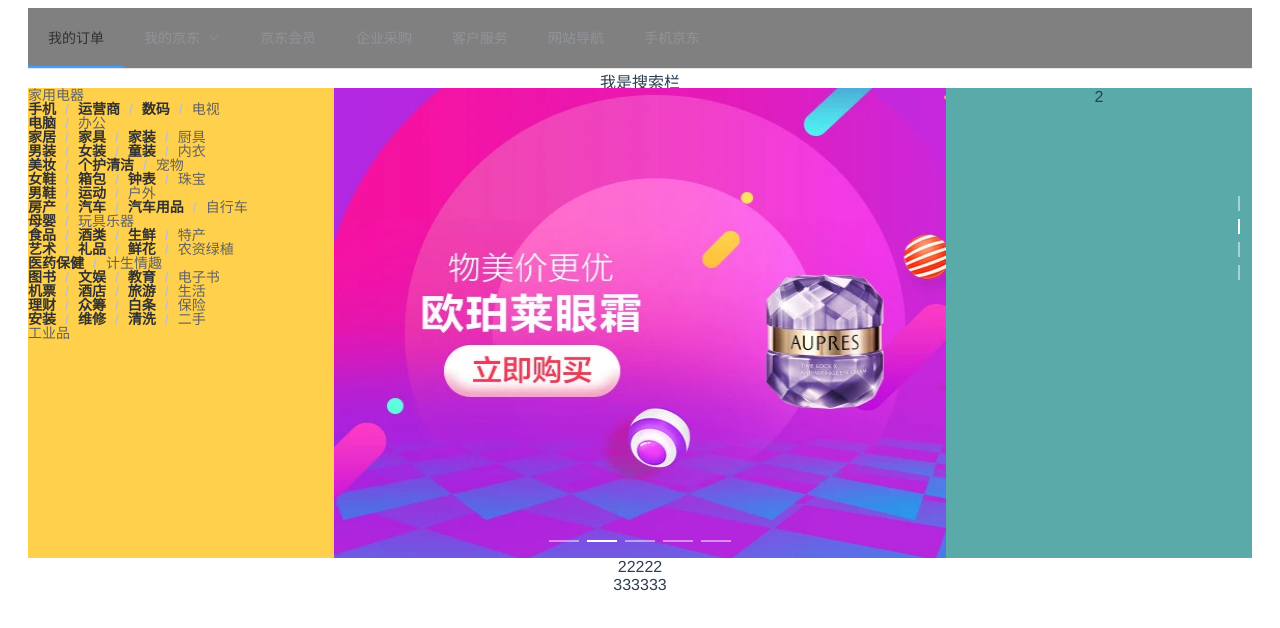
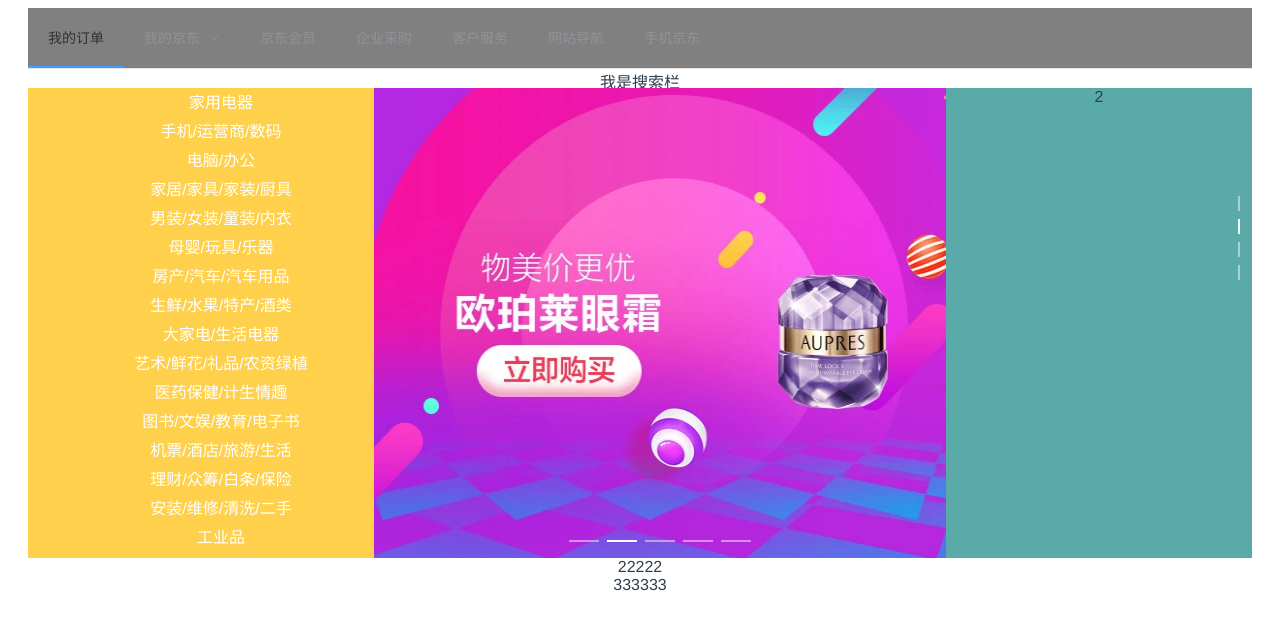
Before and after one commit to zhanggyy/shop, a Vue app: page /#/index in a window 1280 px wide. Shown: the top 628 px of the page. Built offline with nearby package versions, Linux system fonts and the light colour scheme.

Commit message:
加入config

```diff
--- a/src/components/HelloWorld.vue
+++ b/src/components/HelloWorld.vue
@@ -35,9 +35,9 @@
 export default {
   name: 'HelloWorld',
   props: {
-    msg: String
-  }
-}
+    msg: String,
+  },
+};
 </script>
 
 <!-- Add "scoped" attribute to limit CSS to this component only -->
--- /dev/null
+++ b/src/config/config.js
@@ -0,0 +1,157 @@
+// 配置文件
+export default {
+  // 商品分类列表
+  navBars: [
+    {
+      text: '家用电器',
+    },
+    {
+      text: '手机/运营商/数码',
+    },
+    {
+      text: '电脑/办公',
+    },
+    {
+      text: '家居/家具/家装/厨具',
+    },
+    {
+      text: '男装/女装/童装/内衣',
+    },
+    {
+      text: '母婴/玩具/乐器',
+    },
+    {
+      text: '房产/汽车/汽车用品',
+    },
+    {
+      text: '生鲜/水果/特产/酒类',
+    },
+    {
+      text: '大家电/生活电器',
+    },
+    {
+      text: '艺术/鲜花/礼品/农资绿植',
+    },
+    {
+      text: '医药保健/计生情趣',
+    },
+    {
+      text: '图书/文娱/教育/电子书',
+    },
+    {
+      text: '机票/酒店/旅游/生活',
+    },
+    {
+      text: '理财/众筹/白条/保险',
+    },
+	  {
+	  	text: '安装/维修/清洗/二手',
+	  },
+	  {
+	  	text: '工业品',
+	  },
+  ],
+  // 商品数组
+  goods: [
+    {
+      name: 'nuotai',
+      text: '诺泰暖宫护腰艾灸加热女生必备神器',
+      address: '山东泰安',
+      type: '包邮',
+      price: '536.00',
+      onlinePrice: '208.00',
+      cover: './static/images/nuotai01.jpg',
+      poster: './static/images/slide01.png',
+      color: '#e8e8e8',
+      images: [
+        './static/images/nuotai01.jpg',
+        './static/images/nuotai02.jpg',
+        './static/images/nuotai03.jpg',
+        './static/images/nuotai04.jpg',
+        './static/images/nuotai05.jpg',
+      ],
+      thumbnails: [
+        './static/images/nuotai01_sm.jpg',
+        './static/images/nuotai02_sm.jpg',
+        './static/images/nuotai03_sm.jpg',
+        './static/images/nuotai04_sm.jpg',
+        './static/images/nuotai05_sm.jpg',
+      ],
+    },
+    {
+      name: 'qixi',
+      text: '七喜柠檬味碳酸饮料整箱330ml*24促销装',
+      address: '上海',
+      type: '满88(20kg内)包邮',
+      price: '48.90',
+      onlinePrice: '43.90',
+      cover: './static/images/qixi01.jpg',
+      poster: './static/images/slide02.png',
+      color: '#17b14f',
+      images: [
+        './static/images/qixi01.jpg',
+        './static/images/qixi02.jpg',
+        './static/images/qixi03.jpg',
+        './static/images/qixi04.jpg',
+        './static/images/qixi05.jpg',
+      ],
+      thumbnails: [
+        './static/images/qixi01_sm.jpg',
+        './static/images/qixi02_sm.jpg',
+        './static/images/qixi03_sm.jpg',
+        './static/images/qixi04_sm.jpg',
+        './static/images/qixi05_sm.jpg',
+      ],
+    },
+    {
+      name: 'bama',
+      text: '八马茶业 铁观音茶叶浓香型赛珍珠1000g',
+      address: '广东深圳',
+      type: '包邮',
+      price: '800.00',
+      onlinePrice: '600.00',
+      cover: './static/images/bama01.jpg',
+      poster: './static/images/slide03.png',
+      color: '#e8e8e8',
+      images: [
+        './static/images/bama01.jpg',
+        './static/images/bama02.jpg',
+        './static/images/bama03.jpg',
+        './static/images/bama04.jpg',
+        './static/images/bama05.jpg',
+      ],
+      thumbnails: [
+        './static/images/bama01_sm.jpg',
+        './static/images/bama02_sm.jpg',
+        './static/images/bama03_sm.jpg',
+        './static/images/bama04_sm.jpg',
+        './static/images/bama05_sm.jpg',
+      ],
+    },
+    {
+      name: 'Lee',
+      text: 'Lee男装 2018春夏X-LINE白色短袖T恤 秒变男神',
+      address: '上海',
+      type: '包邮',
+      price: '350.00',
+      onlinePrice: '239.00',
+      cover: './static/images/Lee01.jpg',
+      poster: './static/images/slide04.png',
+      color: '#96520c',
+      images: [
+        './static/images/Lee01.jpg',
+        './static/images/Lee02.jpg',
+        './static/images/Lee03.jpg',
+        './static/images/Lee04.jpg',
+        './static/images/Lee05.jpg',
+      ],
+      thumbnails: [
+        './static/images/Lee01_sm.jpg',
+        './static/images/Lee02_sm.jpg',
+        './static/images/Lee03_sm.jpg',
+        './static/images/Lee04_sm.jpg',
+        './static/images/Lee05_sm.jpg',
+      ],
+    },
+  ],
+};
--- a/src/main.js
+++ b/src/main.js
@@ -1,16 +1,16 @@
-import Vue from 'vue'
-import App from './App.vue'
-import ElementUI from 'element-ui'
-import 'element-ui/lib/theme-chalk/index.css'
-import router from './router'
-import store from './store'
+import Vue from 'vue';
+import App from './App.vue';
+import ElementUI from 'element-ui';
+import 'element-ui/lib/theme-chalk/index.css';
+import router from './router';
+import store from './store';
 
 
-Vue.use(ElementUI)
-Vue.config.productionTip = false
+Vue.use(ElementUI);
+Vue.config.productionTip = false;
 
 new Vue({
   router,
   store,
-  render: h => h(App)
-}).$mount('#app')
+  render: (h) => h(App),
+}).$mount('#app');
--- a/src/views/index.vue
+++ b/src/views/index.vue
@@ -30,108 +30,19 @@
       <el-main>
 <!--        第一个模块-->
         <div class="wrap">
-        <div class="left">
-<!--          这是轮播图左侧商品列表-->
-          <el-breadcrumb separator="/">
-            <el-breadcrumb-item><a href="#">家用电器</a></el-breadcrumb-item>
-          </el-breadcrumb>
-          <el-breadcrumb separator="/">
-            <el-breadcrumb-item :to="{ path: '/' }">手机</el-breadcrumb-item>
-            <el-breadcrumb-item><a href="#">运营商</a></el-breadcrumb-item>
-            <el-breadcrumb-item><a href="#">数码</a></el-breadcrumb-item>
-            <el-breadcrumb-item><a href="#">电视</a></el-breadcrumb-item>
-          </el-breadcrumb>
-          <el-breadcrumb separator="/">
-            <el-breadcrumb-item :to="{ path: '/' }">电脑</el-breadcrumb-item>
-            <el-breadcrumb-item><a href="#">办公</a></el-breadcrumb-item>
-          </el-breadcrumb>
-          <el-breadcrumb separator="/">
-            <el-breadcrumb-item :to="{ path: '/' }">家居</el-breadcrumb-item>
-            <el-breadcrumb-item><a href="#">家具</a></el-breadcrumb-item>
-            <el-breadcrumb-item><a href="#">家装</a></el-breadcrumb-item>
-            <el-breadcrumb-item><a href="#">厨具</a></el-breadcrumb-item>
-          </el-breadcrumb>
-          <el-breadcrumb separator="/">
-            <el-breadcrumb-item :to="{ path: '/' }">男装</el-breadcrumb-item>
-            <el-breadcrumb-item><a href="#">女装</a></el-breadcrumb-item>
-            <el-breadcrumb-item><a href="#">童装</a></el-breadcrumb-item>
-            <el-breadcrumb-item><a href="#">内衣</a></el-breadcrumb-item>
-          </el-breadcrumb>
-          <el-breadcrumb separator="/">
-            <el-breadcrumb-item :to="{ path: '/' }">美妆</el-breadcrumb-item>
-            <el-breadcrumb-item><a href="#">个护清洁</a></el-breadcrumb-item>
-            <el-breadcrumb-item><a href="#">宠物</a></el-breadcrumb-item>
-          </el-breadcrumb>
-          <el-breadcrumb separator="/">
-          <el-breadcrumb-item :to="{ path: '/' }">女鞋</el-breadcrumb-item>
-          <el-breadcrumb-item><a href="#">箱包</a></el-breadcrumb-item>
-          <el-breadcrumb-item><a href="#">钟表</a></el-breadcrumb-item>
-          <el-breadcrumb-item><a href="#">珠宝</a></el-breadcrumb-item>
-        </el-breadcrumb>
-          <el-breadcrumb separator="/">
-            <el-breadcrumb-item :to="{ path: '/' }">男鞋</el-breadcrumb-item>
-            <el-breadcrumb-item><a href="#">运动</a></el-breadcrumb-item>
-            <el-breadcrumb-item><a href="#">户外</a></el-breadcrumb-item>
-          </el-breadcrumb>
-          <el-breadcrumb separator="/">
-            <el-breadcrumb-item :to="{ path: '/' }">房产</el-breadcrumb-item>
-            <el-breadcrumb-item><a href="#">汽车</a></el-breadcrumb-item>
-            <el-breadcrumb-item><a href="#">汽车用品</a></el-breadcrumb-item>
-            <el-breadcrumb-item><a href="#">自行车</a></el-breadcrumb-item>
-          </el-breadcrumb>
-          <el-breadcrumb separator="/">
-            <el-breadcrumb-item :to="{ path: '/' }">母婴</el-breadcrumb-item>
-            <el-breadcrumb-item><a href="#">玩具乐器</a></el-breadcrumb-item>
-          </el-breadcrumb>
-          <el-breadcrumb separator="/">
-            <el-breadcrumb-item :to="{ path: '/' }">食品</el-breadcrumb-item>
-            <el-breadcrumb-item><a href="#">酒类</a></el-breadcrumb-item>
-            <el-breadcrumb-item><a href="#">生鲜</a></el-breadcrumb-item>
-            <el-breadcrumb-item><a href="#">特产</a></el-breadcrumb-item>
-          </el-breadcrumb>
-          <el-breadcrumb separator="/">
-            <el-breadcrumb-item :to="{ path: '/' }">艺术</el-breadcrumb-item>
-            <el-breadcrumb-item><a href="#">礼品</a></el-breadcrumb-item>
-            <el-breadcrumb-item><a href="#">鲜花</a></el-breadcrumb-item>
-            <el-breadcrumb-item><a href="#">农资绿植</a></el-breadcrumb-item>
-          </el-breadcrumb>
-          <el-breadcrumb separator="/">
-            <el-breadcrumb-item :to="{ path: '/' }">医药保健</el-breadcrumb-item>
-            <el-breadcrumb-item><a href="#">计生情趣</a></el-breadcrumb-item>
-          </el-breadcrumb>
-          <el-breadcrumb separator="/">
-          <el-breadcrumb-item :to="{ path: '/' }">图书</el-breadcrumb-item>
-          <el-breadcrumb-item><a href="#">文娱</a></el-breadcrumb-item>
-          <el-breadcrumb-item><a href="#">教育</a></el-breadcrumb-item>
-          <el-breadcrumb-item><a href="#">电子书</a></el-breadcrumb-item>
-        </el-breadcrumb>
-          <el-breadcrumb separator="/">
-            <el-breadcrumb-item :to="{ path: '/' }">机票</el-breadcrumb-item>
-            <el-breadcrumb-item><a href="#">酒店</a></el-breadcrumb-item>
-            <el-breadcrumb-item><a href="#">旅游</a></el-breadcrumb-item>
-            <el-breadcrumb-item><a href="#">生活</a></el-breadcrumb-item>
-          </el-breadcrumb>
-          <el-breadcrumb separator="/">
-            <el-breadcrumb-item :to="{ path: '/' }">理财</el-breadcrumb-item>
-            <el-breadcrumb-item><a href="#">众筹</a></el-breadcrumb-item>
-            <el-breadcrumb-item><a href="#">白条</a></el-breadcrumb-item>
-            <el-breadcrumb-item><a href="#">保险</a></el-breadcrumb-item>
-          </el-breadcrumb>
-          <el-breadcrumb separator="/">
-            <el-breadcrumb-item :to="{ path: '/' }">安装</el-breadcrumb-item>
-            <el-breadcrumb-item><a href="#">维修</a></el-breadcrumb-item>
-            <el-breadcrumb-item><a href="#">清洗</a></el-breadcrumb-item>
-            <el-breadcrumb-item><a href="#">二手</a></el-breadcrumb-item>
-          </el-breadcrumb>
-          <el-breadcrumb separator="/">
-            <el-breadcrumb-item><a href="#">工业品</a></el-breadcrumb-item>
-          </el-breadcrumb>
-        </div>
+<!--          轮播图左边列表-->
+        <ul class="left">
+          <li
+              v-for="(item, index) in navBars"
+              :key="index"
+              class="cate-nav-item">
+            {{item.text}}</li>
+        </ul>
 <!--          轮播图-->
           <div class="main">
             <el-carousel height="470px">
-            <el-carousel-item v-for="item in imagesBox" :key="item.id" >
-              <img :src="item.idView" class="image" fit="fill">
+            <el-carousel-item v-for="item in imagesBox" :key="item.id">
+              <el-image :src="item.idView" class="image" fit="fill" />
             </el-carousel-item>
           </el-carousel>
           </div>
@@ -160,6 +71,7 @@
 </template>
 
 <script>
+import config from '@/config/config';
 export default {
   name: 'index',
   data() {
@@ -172,8 +84,15 @@
         {id: 3, idView: require('../assets/lbt4.jpg')},
         {id: 4, idView: require('../assets/lbt5.jpg')},
       ],
-      fiveNews: [],
     };
+  },
+  computed: {
+    navBars() {
+      return config.navBars;
+    },
+    goods() {
+      return config.goods;
+    },
   },
   methods: {
     handleSelect(key, keyPath) {
@@ -184,6 +103,9 @@
 </script>
 
 <style scoped>
+li {
+  list-style-type:none;
+}
 .fit {
   height: 100%;
   width: 100%;
@@ -197,9 +119,20 @@
   display: flex;
 }
 .left {
+  margin-block-start: 0;
+  margin-block-end: 0;
   height: 100%;
   width:25%;
   background-color: #ffd04b;
+}
+.cate-nav-item {
+  line-height: 29px;
+  color: #fff;
+  cursor: pointer;
+}
+.cate-nav-item:hover {
+  color: #787878;
+  background-color: rgba(255, 255, 255, .8);
 }
 .main {
   height: 100%;
@@ -220,7 +153,4 @@
   height: 100%;
   width: 100%;
 }
-.carousel {
-  height: 100%;
-}
 </style>
```
Also changed, not shown: src/store/index.js (+5 -5 lines).
